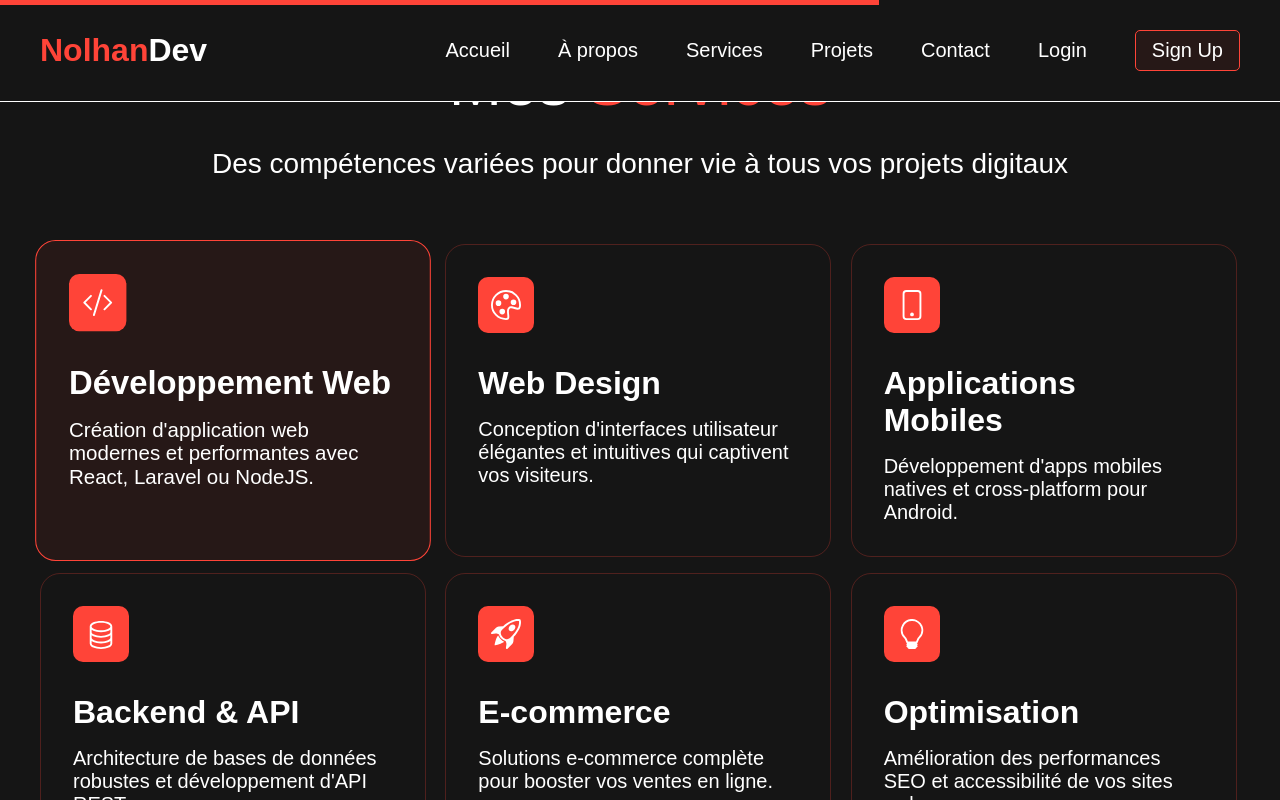
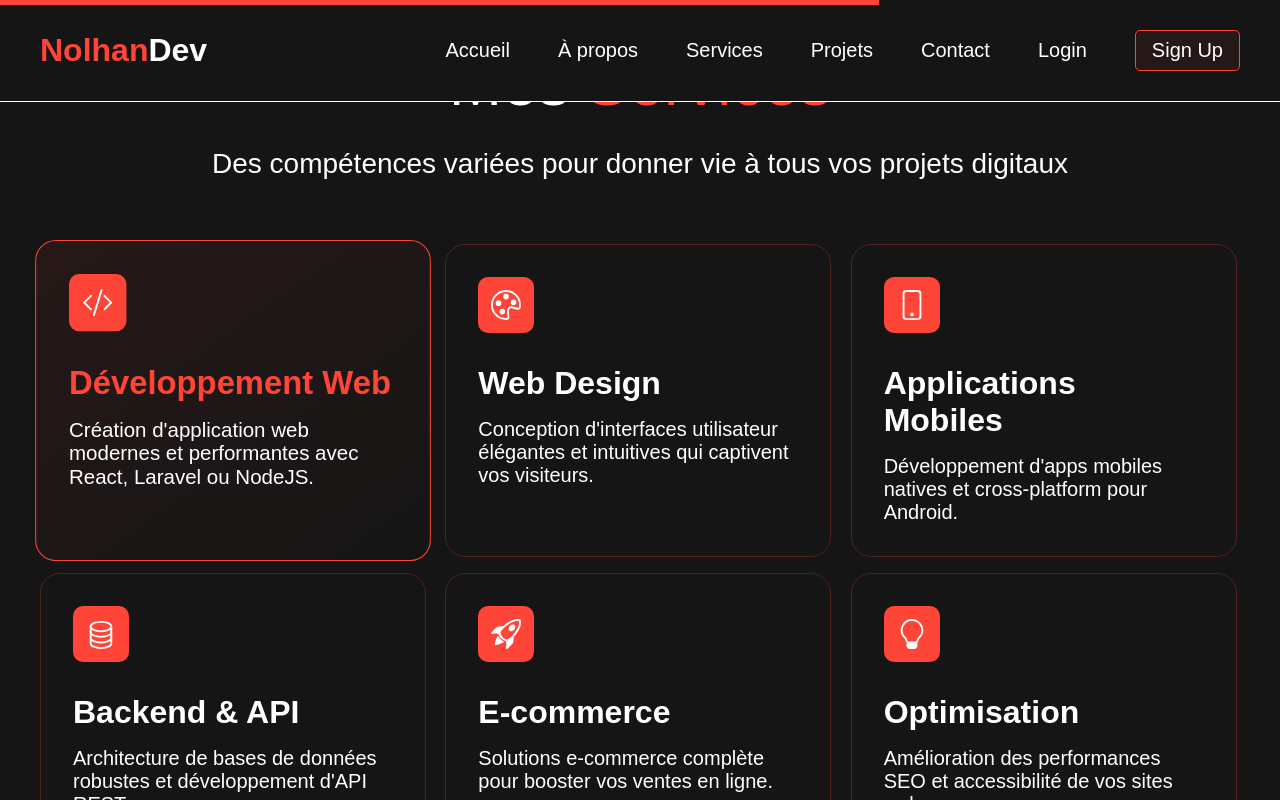
Before and after one commit to MNolhan/Nolhan-Portfolio, a React (Vite) app in the folder Frontend-Portfolio/: page / in a window 1280 px wide. In both pictures the pointer is over the element 233 px from the left and 1896 px from the top of the page. Shown: the part 1496-2296 px from the top of the page. Built offline with nearby package versions, Linux system fonts and the light colour scheme; a web font is replaced by a local one.

Commit message:
Feat : Amélioration des effets de survol et ajustement de l'animation de rotation dans ServiceCard

```diff
--- a/Frontend-Portfolio/src/styles/components/__serviceCard.scss
+++ b/Frontend-Portfolio/src/styles/components/__serviceCard.scss
@@ -37,13 +37,17 @@
     }
 
     &:hover{
-        background-color: $primary-background-color;
+        background: linear-gradient(145deg, $primary-background-color, $dark-bg);
         border: 1px solid $primary-color;
         transform: scale(1.025);
+
+        .serviceCard__title{
+            color: $primary-color;
+        }
     }
 }
 
 @keyframes spin {
     0%   { transform: rotate(0deg); }
-    100% { transform: rotate(1080deg); }
+    100% { transform: rotate(720deg); }
 }
```
